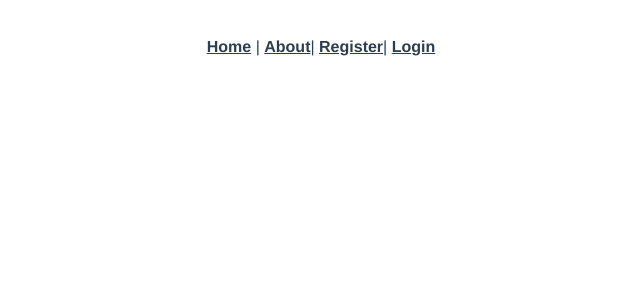
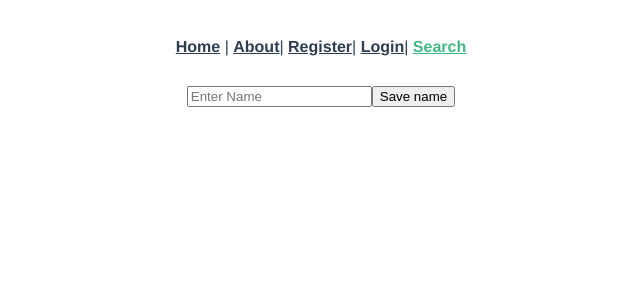
Before and after one commit to 89Q12/invidivue, a Vue app in the folder frontend/: page /s in a window 1280 px wide. Shown: the top 300 px of the page, without its empty margins (319-959 px from the left). Built offline with nearby package versions, Linux system fonts and the light colour scheme.

Commit message:
added search form

```diff
--- a/frontend/src/App.vue
+++ b/frontend/src/App.vue
@@ -3,7 +3,8 @@
     <router-link to="/">Home</router-link> |
     <router-link to="/about">About</router-link>|
     <router-link to="/register">Register</router-link>|
-    <router-link to="/login">Login</router-link>
+    <router-link to="/login">Login</router-link>|
+    <router-link to="/s">Search</router-link>
   </div>
   <router-view />
 </template>
--- a/frontend/src/router/index.ts
+++ b/frontend/src/router/index.ts
@@ -16,6 +16,15 @@ const routes: Array<RouteRecordRaw> = [
     component: () =>
       import(/* webpackChunkName: "about" */ "../views/About.vue"),
   },
+  {
+    path: "/s",
+    name: "Search",
+    // route level code-splitting
+    // this generates a separate chunk (about.[hash].js) for this route
+    // which is lazy-loaded when the route is visited.
+    component: () =>
+      import(/* webpackChunkName: "about" */ "../views/Search.vue"),
+  },
 ];
 
 const router = createRouter({
--- /dev/null
+++ b/frontend/src/views/Search.vue
@@ -0,0 +1,22 @@
+<template>
+  <div id="app">
+    <form>
+      <input v-model="name" placeholder="Enter Name">
+      <button type="submit" @click="handleSubmit">Save name</button>    </form>
+
+  </div>
+</template>
+
+<script>
+export default {
+  data() {
+    return {
+      name: ""    };
+  },
+  methods: {
+    handleSubmit(e) {
+      e.preventDefault();
+    }
+  }
+};
+</script>
```
